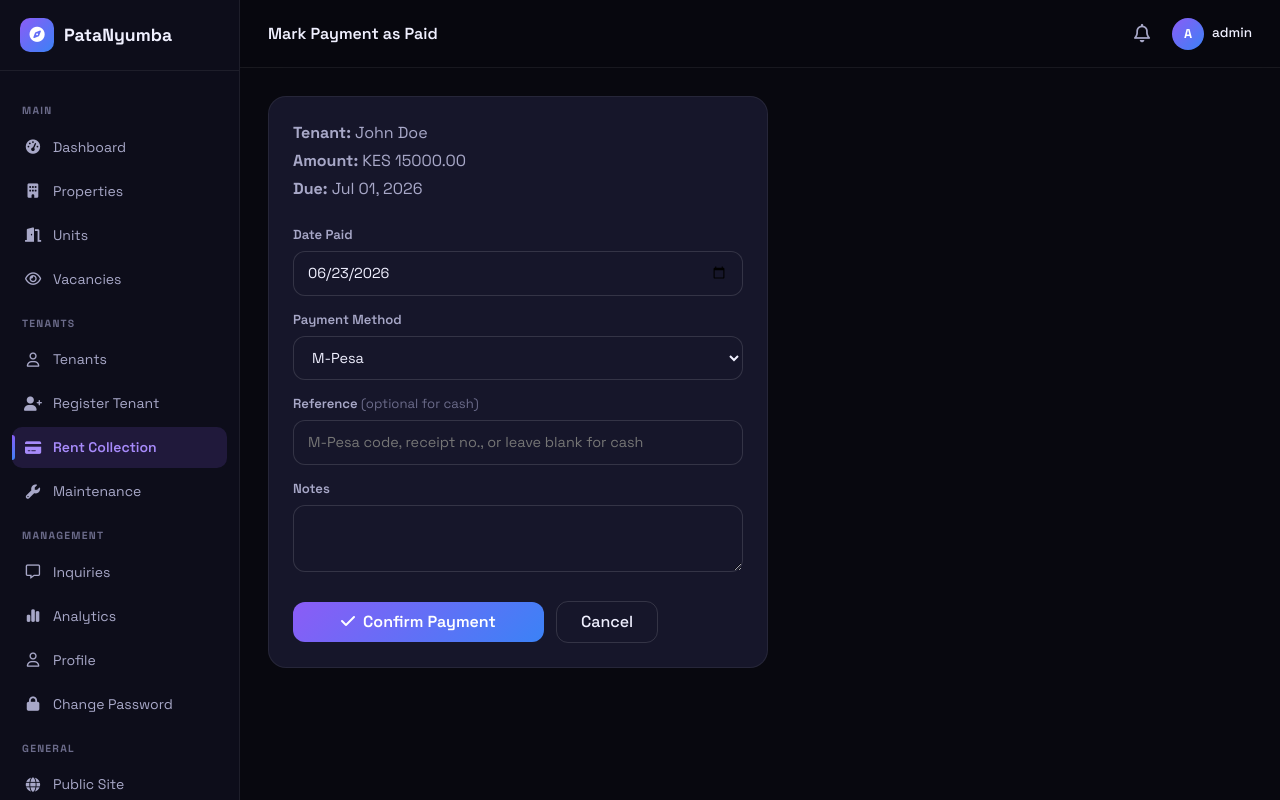
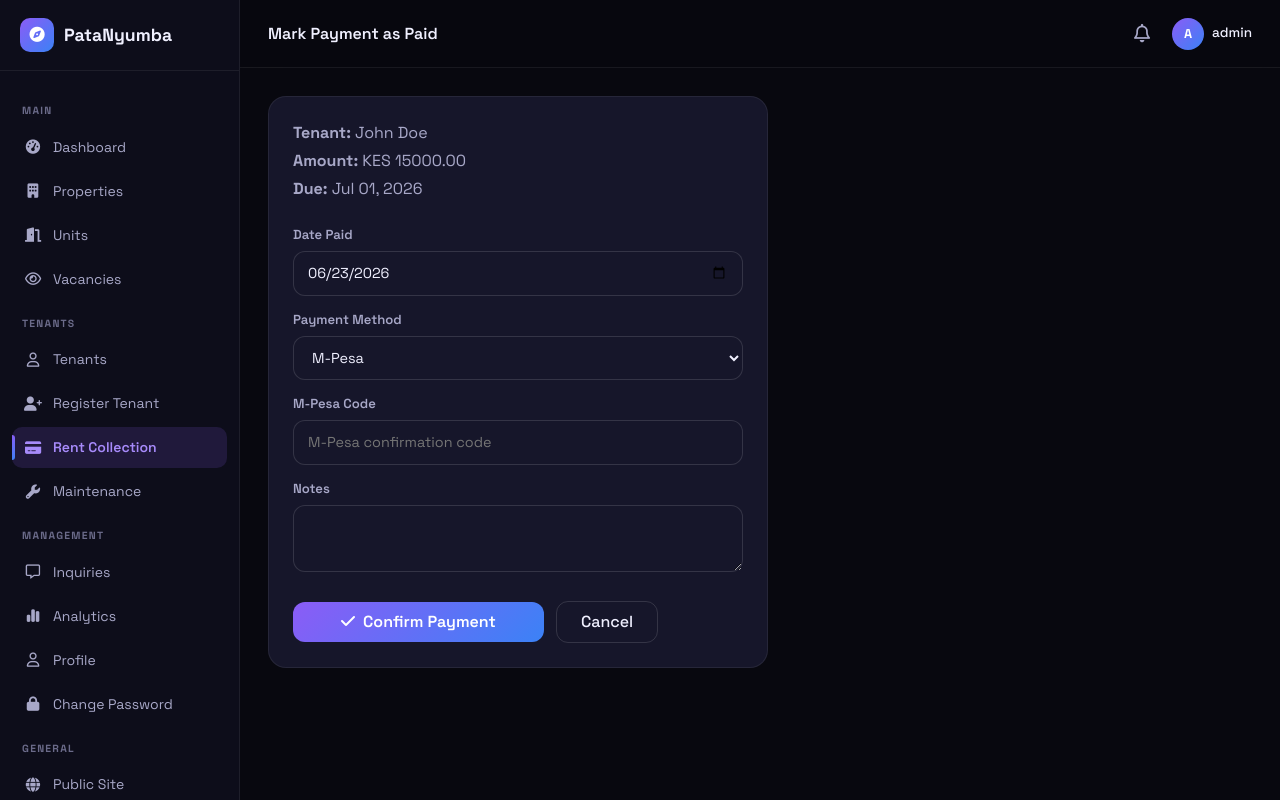
Before and after one commit to mbuguam443/househunting, a Django app: page /dashboard/tenants/payments/7/mark-paid/ in a window 1280 px wide. Run offline with Django 5.2, Linux system fonts and the light colour scheme; a user stored in the database is signed in; data comes from the database, SQL or seed files in the repository; both versions use the stored data as it was after the commit; data that the repository does not hold is empty; some libraries are stand-ins or nearby versions.

Commit message:
Simplify payment methods to only M-Pesa

```diff
--- a/templates/tenants/mark_paid.html
+++ b/templates/tenants/mark_paid.html
@@ -14,7 +14,7 @@
         {{ form.paid_date }}
         <label class="olbl">Payment Method</label>
         {{ form.payment_method }}
-        <label class="olbl">Reference <span style="color:var(--tx3);font-weight:400">(optional for cash)</span></label>
+        <label class="olbl">M-Pesa Code</label>
         {{ form.reference }}
         <label class="olbl">Notes</label>
         {{ form.notes }}
--- a/templates/tenants/portal_pay.html
+++ b/templates/tenants/portal_pay.html
@@ -36,7 +36,7 @@
                 {{ form.paid_date }}
                 <label class="olbl">Payment Method</label>
                 {{ form.payment_method }}
-                <label class="olbl">Reference <span style="color:var(--tx3);font-weight:400">(M-Pesa code, receipt)</span></label>
+                <label class="olbl">M-Pesa Code</label>
                 {{ form.reference }}
                 <label class="olbl">Notes</label>
                 {{ form.notes }}
--- a/tenants/forms.py
+++ b/tenants/forms.py
@@ -49,14 +49,14 @@ class RentPaymentForm(forms.ModelForm):
             'paid_date': forms.DateInput(attrs={'type': 'date', 'class': 'oinp'}),
             'amount': forms.NumberInput(attrs={'class': 'oinp'}),
             'payment_method': forms.Select(attrs={'class': 'oinp'}),
-            'reference': forms.TextInput(attrs={'class': 'oinp', 'placeholder': 'Transaction ref (M-Pesa code or receipt)'}),
+            'reference': forms.TextInput(attrs={'class': 'oinp', 'placeholder': 'M-Pesa confirmation code'}),
             'notes': forms.Textarea(attrs={'class': 'oinp', 'rows': 3}),
         }
 
 class MarkPaidForm(forms.Form):
     paid_date = forms.DateField(widget=forms.DateInput(attrs={'type': 'date', 'class': 'oinp'}))
     payment_method = forms.ChoiceField(choices=RentPayment.METHOD_CHOICES, widget=forms.Select(attrs={'class': 'oinp'}))
-    reference = forms.CharField(max_length=100, required=False, widget=forms.TextInput(attrs={'class': 'oinp', 'placeholder': 'M-Pesa code, receipt no., or leave blank for cash'}))
+    reference = forms.CharField(max_length=100, required=False, widget=forms.TextInput(attrs={'class': 'oinp', 'placeholder': 'M-Pesa confirmation code'}))
     notes = forms.CharField(max_length=500, required=False, widget=forms.Textarea(attrs={'class': 'oinp', 'rows': 2}))
 
 class MaintenanceForm(forms.ModelForm):
--- a/tenants/models.py
+++ b/tenants/models.py
@@ -34,8 +34,6 @@ class RentPayment(models.Model):
     ]
     METHOD_CHOICES = [
         ('mpesa', 'M-Pesa'),
-        ('cash', 'Cash'),
-        ('bank', 'Bank Transfer'),
     ]
     tenancy = models.ForeignKey(Tenancy, on_delete=models.CASCADE, related_name='payments')
     amount = models.DecimalField(max_digits=10, decimal_places=2)
```
Also changed, not shown: db.sqlite3, tenants/migrations/0003_alter_rentpayment_payment_method.py (added).
